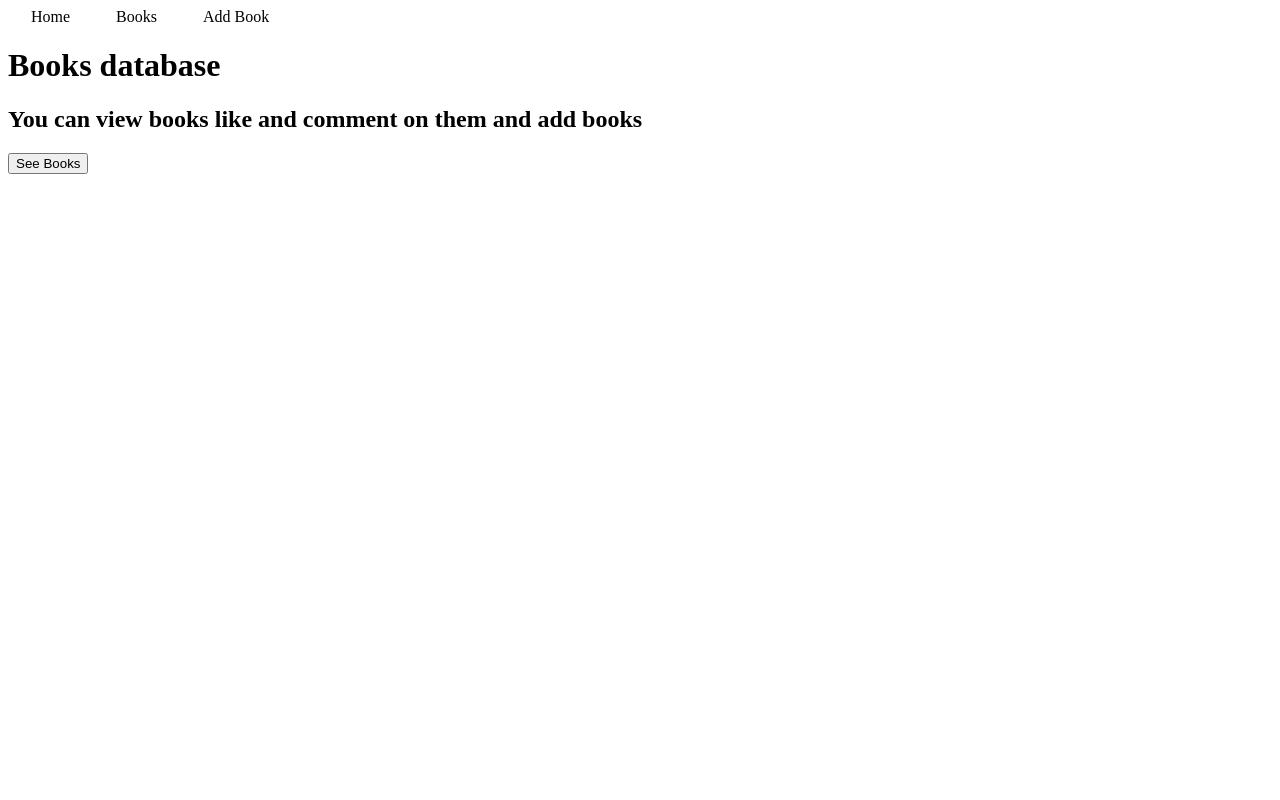
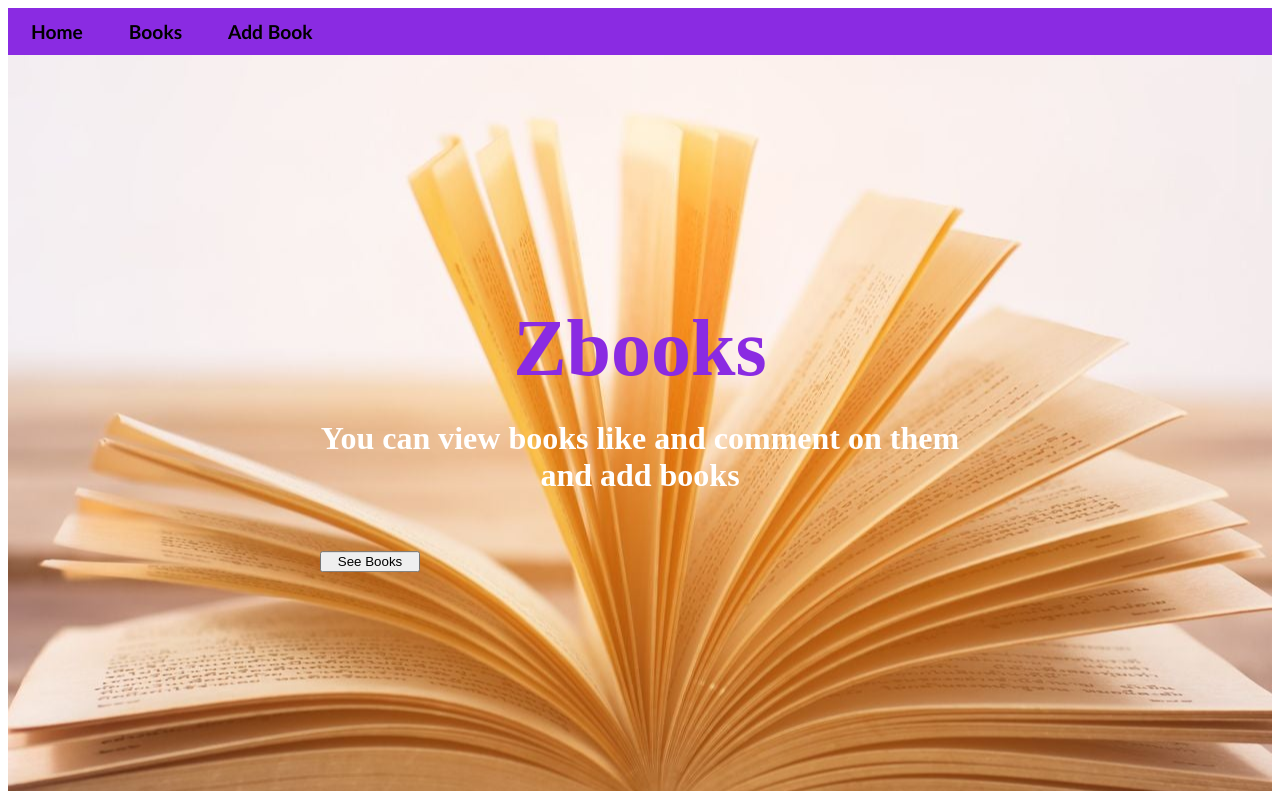
Before and after one commit to Zainab-Omar/books-frontend, a React (Create React App) app: page / in a window 1280 px wide. Built offline with nearby package versions, Linux system fonts and the light colour scheme.

Commit message:
add styling to home page and navbar

```diff
--- a/src/App.css
+++ b/src/App.css
@@ -1,8 +1,56 @@
-.App {
+/* .App {
+  text-align: center;
+} */
+
+/* home page style */
+.home-page{
+  background-image: url(./book.jpg);
+  background-position: center;
+  background-color: #cccccc;
+  height: 92vh;
+  background-position: center;
+  background-repeat: no-repeat;
+  background-size: auto;
+}
+
+.home{
+  position: absolute;
+  top: 50%;
+  left: 50%;
+  transform: translate(-50%, -50%);
+}
+
+.home-logo {
+  font-family: 'Century Gothic';
+  font-size: 5em;
+  font-weight: bold;
+  color: blueviolet;
+  margin-bottom: 25px;
   text-align: center;
 }
+.home-content{
+  font-size: 2em;
+  text-align: center;
+  color: white;
+  padding-bottom: 30px;
+}
 
-.App-logo {
+.navbar-link {
+  font-family: 'Optima';
+  font-size:  1.2em;
+  font-weight: bold;
+}
+
+.btn-home{
+  width: 100px;
+  position: absolute;
+}
+
+
+/* navbar styling */
+
+
+/* .App-logo {
   height: 40vmin;
   pointer-events: none;
 }
@@ -35,4 +83,4 @@
   to {
     transform: rotate(360deg);
   }
-}
+} */
--- a/src/App.js
+++ b/src/App.js
@@ -1,5 +1,5 @@
 // import logo from './logo.svg';
-// import './App.css';
+import './App.css';
 
 import React from 'react'
 import { BrowserRouter as Router, Route } from 'react-router-dom';
--- a/src/components/Home.js
+++ b/src/components/Home.js
@@ -3,13 +3,15 @@ import { Link } from 'react-router-dom'
 
 const Home = () => {
     return(
-        <div>
-            <h1>Books database</h1>
-            <h2>You can view books like and comment on them and add books</h2>
+        <div className="home-page">
+            <div className="home">
+            <h1 className="home-logo">Zbooks</h1>
+            <h2 className="home-content">You can view books like and comment on them and add books</h2>
 
             <Link to="/books">
-            <button>See Books</button>
+            <button className="btn-home">See Books</button>
             </Link>
+            </div>
         </div>
     )
 }
--- a/src/components/NavBar.js
+++ b/src/components/NavBar.js
@@ -3,7 +3,7 @@ import { NavLink } from 'react-router-dom';
 
 const NavBar = () => {
     return(
-    <div>
+    <div style={{ background: 'blueviolet', paddingTop: '12px', paddingBottom: '12px' }}>
         <NavLink to="/" style={link} className="navbar-link">Home</NavLink>
         <NavLink to="/books" style={link} className="navbar-link">Books</NavLink>
         <NavLink to="/add/book" style={link} className="navbar-link">Add Book</NavLink>
```
Also changed, not shown: src/book.jpg (added), src/book2021.jpg (added).
